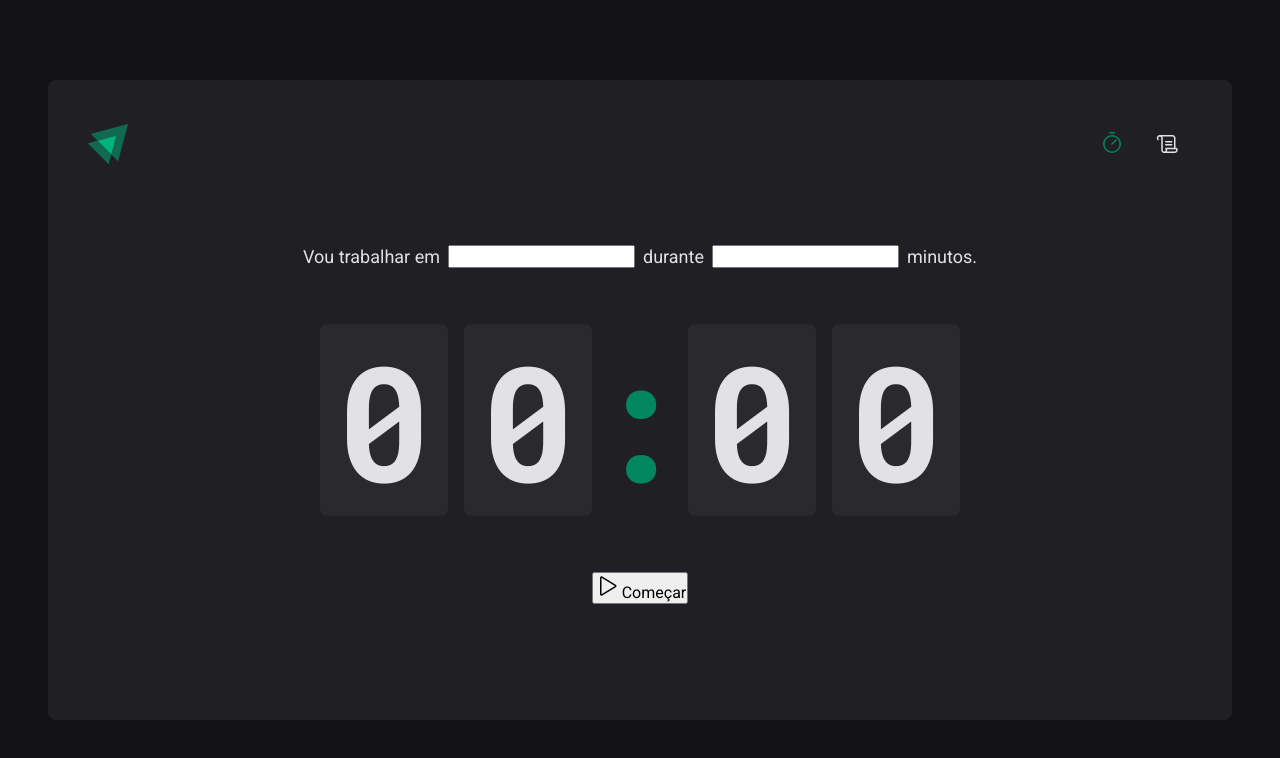
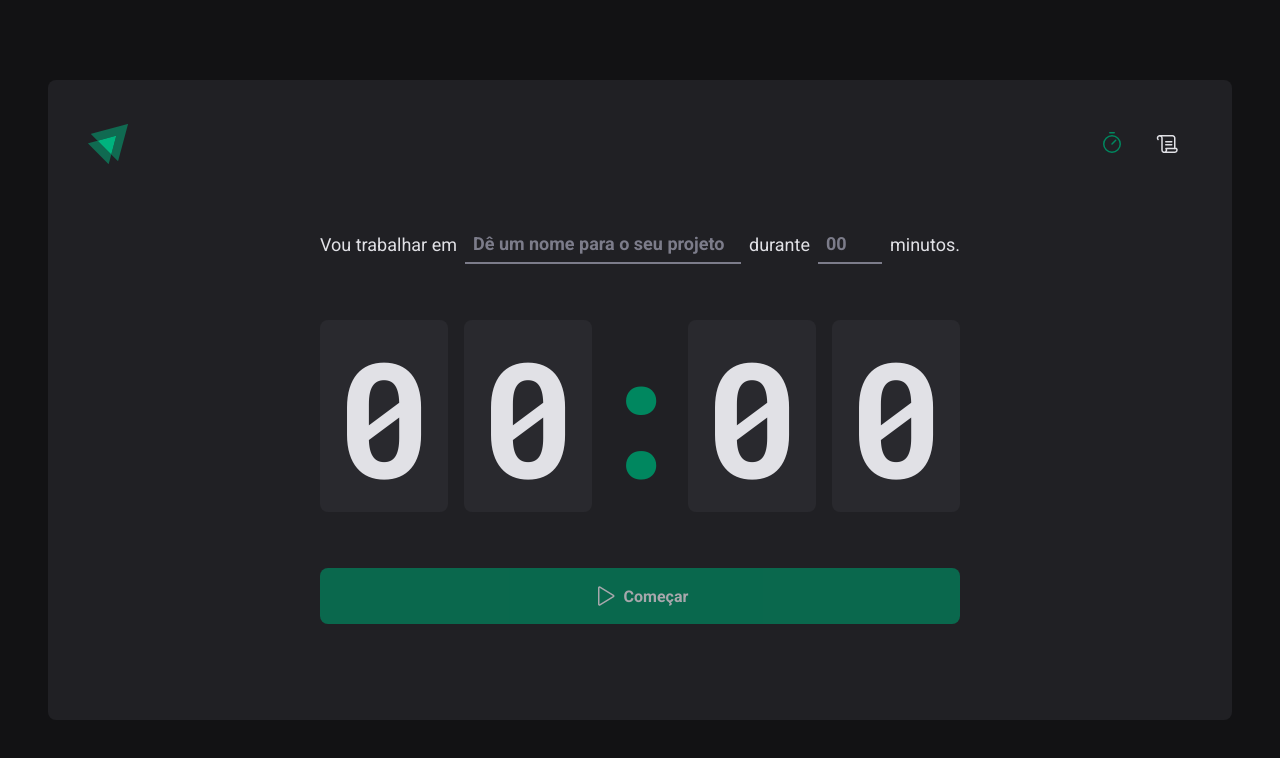
Before and after one commit to saitofernando/ignite-timer, a React (Vite) app: page / in a window 1280 px wide. Shown: the top 758 px of the page. Built offline with nearby package versions, Linux system fonts and the light colour scheme.

Commit message:
finishing the home page

```diff
--- a/src/pages/Home/index.tsx
+++ b/src/pages/Home/index.tsx
@@ -3,7 +3,10 @@
   CountdownContainer,
   FormContainer,
   HomeContainer,
+  MinutesAmountInput,
   Separator,
+  StartCountdownButton,
+  TaskInput,
 } from './styles'
 
 export function Home() {
@@ -12,10 +15,14 @@
       <form action="">
         <FormContainer>
           <label htmlFor="task">Vou trabalhar em</label>
-          <input id="task" />
+          <TaskInput id="task" placeholder="Dê um nome para o seu projeto" />
 
           <label htmlFor="minutesAmount">durante</label>
-          <input type="number" id="minutesAmount" />
+          <MinutesAmountInput
+            type="number"
+            id="minutesAmount"
+            placeholder="00"
+          />
 
           <span>minutos.</span>
         </FormContainer>
@@ -28,9 +35,9 @@
           <span>0</span>
         </CountdownContainer>
 
-        <button type="submit">
+        <StartCountdownButton disabled type="submit">
           <Play size={24} /> Começar
-        </button>
+        </StartCountdownButton>
       </form>
     </HomeContainer>
   )
--- a/src/pages/Home/styles.ts
+++ b/src/pages/Home/styles.ts
@@ -14,12 +14,6 @@
     flex-direction: column;
     align-items: center;
     gap: 3.5rem;
-
-    label {
-    }
-
-    input {
-    }
   }
 `
 export const FormContainer = styled.div`
@@ -49,6 +43,32 @@
   }
 `
 
+const BaseInput = styled.input`
+  background: transparent;
+  height: 2.5rem;
+  border: 0;
+  border-bottom: 2px solid ${(props) => props.theme['gray-500']};
+  font-weight: bold;
+  font-size: 1.125rem;
+  padding: 0 0.5rem;
+  color: ${(props) => props.theme['gray-100']};
+
+  &:focus {
+    box-shadow: none;
+    border-color: ${(props) => props.theme['green-500']};
+  }
+
+  &::placeholder {
+    color: ${(props) => props.theme['gray-500']};
+  }
+`
+export const TaskInput = styled(BaseInput)`
+  flex: 1;
+`
+export const MinutesAmountInput = styled(BaseInput)`
+  width: 4rem;
+`
+
 export const Separator = styled.div`
   padding: 2rem 0;
   color: ${(props) => props.theme['green-500']};
@@ -58,3 +78,31 @@
   display: flex;
   justify-content: center;
 `
+
+export const StartCountdownButton = styled.button`
+  width: 100%;
+  border: 0;
+  padding: 1rem;
+  border-radius: 8px;
+
+  display: flex;
+  align-items: center;
+  justify-content: center;
+
+  gap: 0.5rem;
+  font-weight: bold;
+
+  cursor: pointer;
+
+  background: ${(props) => props.theme['green-500']};
+  color: ${(props) => props.theme['gray-100']};
+
+  &:disabled {
+    opacity: 0.7;
+    cursor: not-allowed;
+  }
+
+  &:not(:disabled):hover {
+    background: ${(props) => props.theme['green-700']};
+  }
+`
```
